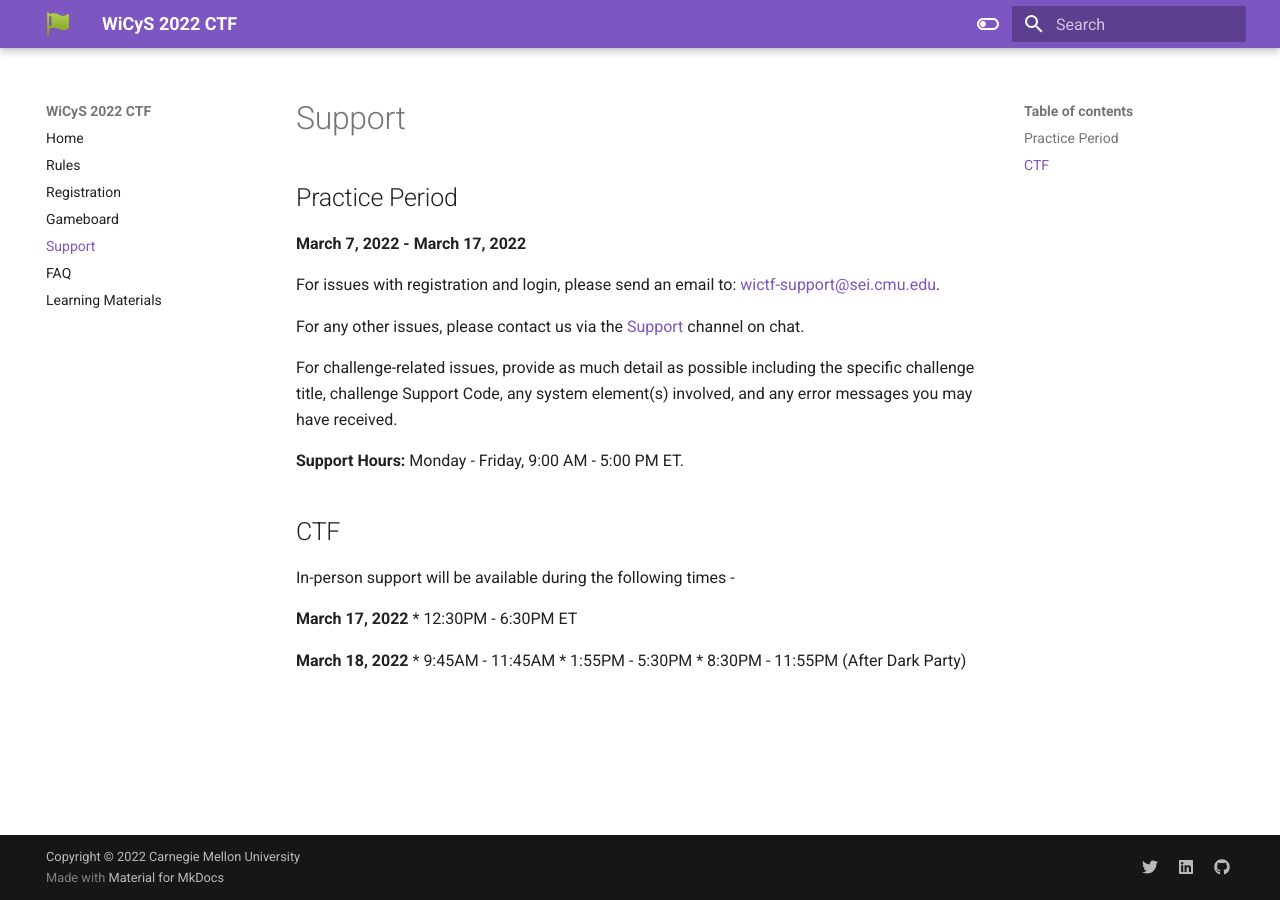
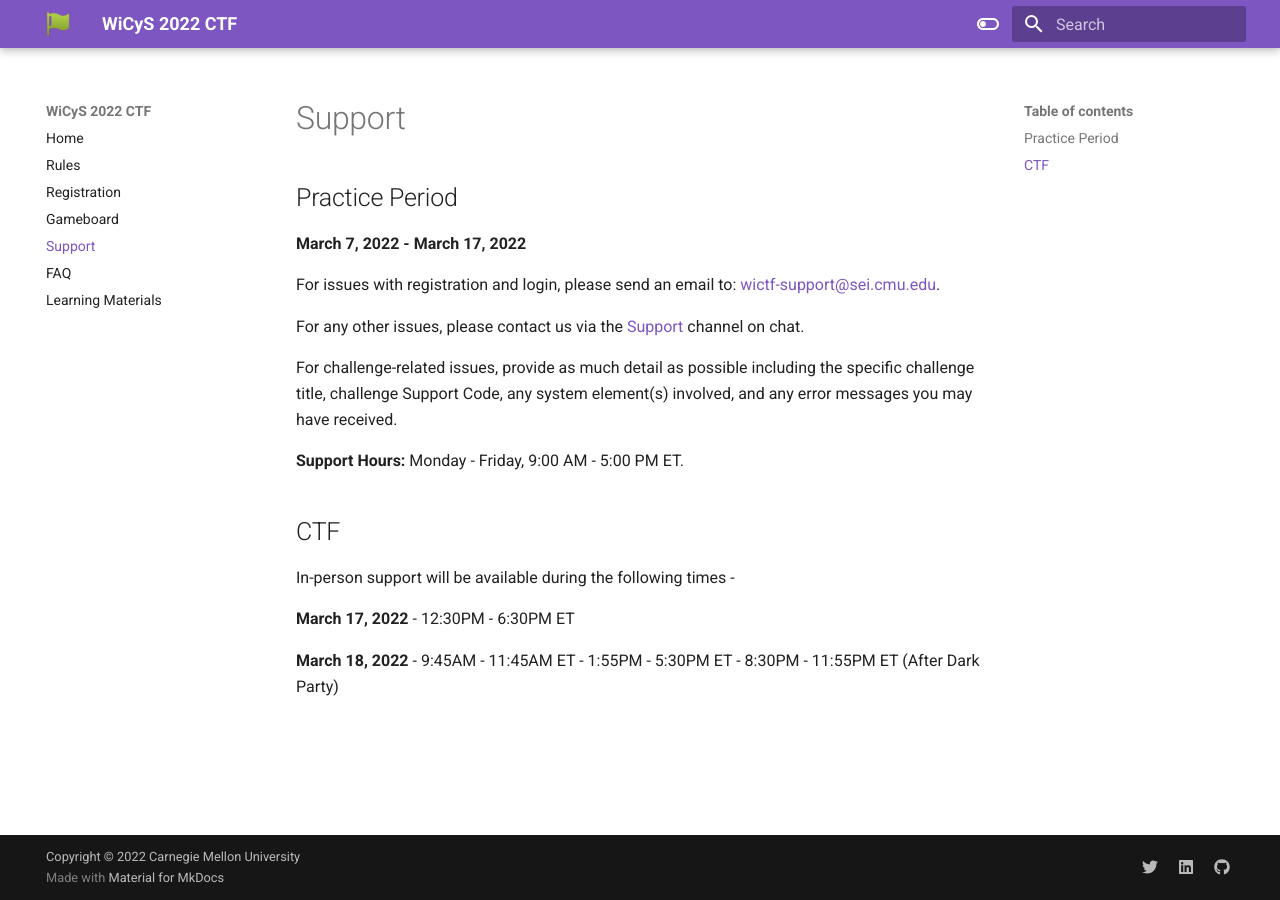
Before and after one commit to sei-mkaar/wictf-web, an MkDocs documentation site: the page built from docs/support.md, in a window 1280 px wide. Built offline with MkDocs 1.6.1 and Material for MkDocs 9.7.7, drawn with Linux system fonts in a browser that asks for light colours.

```diff
--- a/docs/support.md
+++ b/docs/support.md
@@ -17,9 +17,9 @@ For challenge-related issues, provide as much detail as possible including the s
 In-person support will be available during the following times -
 
 **March 17, 2022**
-    * 12:30PM - 6:30PM ET
+- 12:30PM - 6:30PM ET
 
 **March 18, 2022**
-    * 9:45AM - 11:45AM
-    * 1:55PM - 5:30PM
-    * 8:30PM - 11:55PM (After Dark Party)
+- 9:45AM - 11:45AM ET
+- 1:55PM - 5:30PM ET
+- 8:30PM - 11:55PM ET (After Dark Party)
```
